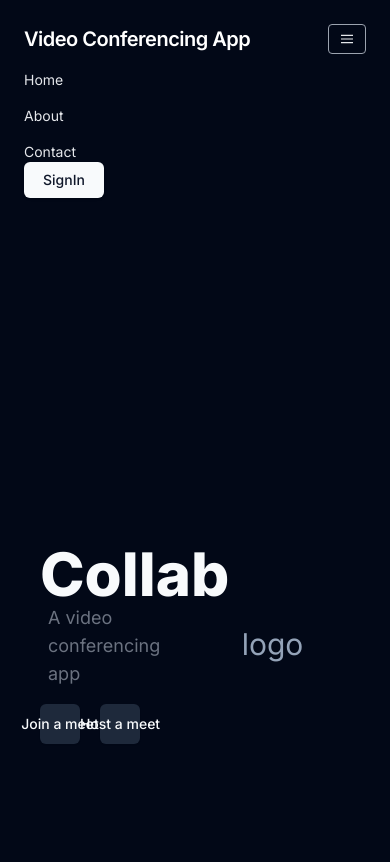
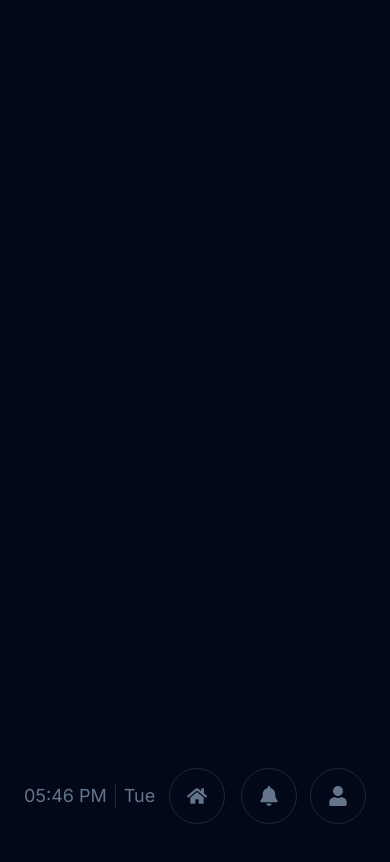
Before and after one commit to Unsorted-Wings/video-conferencing-app, a Next.js app: page / in a window 390 px wide. Shown: the top 862 px of the page. Built offline with nearby package versions, Linux system fonts and the light colour scheme.

Commit message:
changed layout

```diff
--- a/app/home/navbar.tsx
+++ b/app/home/navbar.tsx
@@ -37,18 +37,18 @@ const BottomNavbar = () => {
         </div>
 
       <div className="flex w-fit text-slate-500 space-x-4">
-        <Button variant="outline" className="w-12 h-12 rounded-full ">
-          <FaHome />
+        <Button variant="outline" className="w-14 h-14 rounded-full ">
+          <FaHome className="text-xl"/>
         </Button>
 
-        <Button variant="outline" className="w-12 h-12 rounded-full ">
-          <FaBell />
+        <Button variant="outline" className="w-14 h-14 rounded-full ">
+          <FaBell className="text-xl"/>
         </Button>
       </div>
 
       <div className="flex  text-slate-500 text-lg items-center">
-        <Button variant="outline" className="w-12 h-12 rounded-full ">
-          <FaUser />
+        <Button variant="outline" className="w-14 h-14 rounded-full ">
+          <FaUser className="text-xl"/>
         </Button>
         </div>
     </nav>
--- a/app/home/page.tsx
+++ b/app/home/page.tsx
@@ -1,26 +1,109 @@
 import { Button } from '@/components/ui/button';
+import {
+    Dialog,
+    DialogContent,
+    DialogDescription,
+    DialogFooter,
+    DialogHeader,
+    DialogTitle,
+    DialogTrigger,
+  } from "@/components/ui/dialog";
+  import { Input } from "@/components/ui/input";
+import { Label } from "@/components/ui/label";
 import React from 'react';
 import Navbar from './navbar';
-// import {Join} from "@/app/home/join"
 
 const LandingPage = () => {
 
 
     return (
         <div className="flex min-h-screen px-8">
-            <Navbar/>
+            <Navbar />
 
             <div className="flex flex-col justify-center w-1/2 p-8">
-                <h1 className="text-5xl font-bold mb-2">Collaborate, Build, Enjoy!</h1>
-                <div className="mt-4">
-                    <Button className="mr-4">Join a meet</Button>
-                    <Button variant="secondary">Host a meet</Button>
+                <h1 className="text-[2.5rem] font-bold mb-2">Collaborate, Build, Enjoy!</h1>
+                <div className="mt-2">
+                    {/* <Button className="mr-4 px-4 py-5 text-lg">Join a meet</Button>
+                    <Button variant="secondary">Host a meet</Button> */}
+                    <Dialog>
+                        <DialogTrigger asChild>
+                            <Button className="px-4 py-5 text-lg">Join a meet</Button>
+                        </DialogTrigger>
+                        <DialogContent className="sm:max-w-[425px]">
+                            <DialogHeader>
+                                <DialogTitle>Join Meet</DialogTitle>
+                            </DialogHeader>
+                            <div className="grid gap-4 py-4">
+                                <div className="grid grid-cols-4 items-center gap-4">
+                                    <Label htmlFor="name" className="text-right">
+                                        Name
+                                    </Label>
+                                    <Input
+                                        id="name"
+                                        defaultValue="Joe Doe"
+                                        className="col-span-3"
+                                    />
+                                </div>
+                                <div className="grid grid-cols-4 items-center gap-4">
+                                    <Label htmlFor="link" className="text-right">
+                                        Link
+                                    </Label>
+                                    <Input
+                                        id="link"
+                                        placeholder="Enter link"
+                                        className="col-span-3"
+                                    />
+                                </div>
+                            </div>
+                            <DialogFooter>
+                                <Button type="submit" className="m-auto min-w-[30%] rounded-lg">Join</Button>
+                            </DialogFooter>
+                        </DialogContent>
+                    </Dialog>
+                    <Dialog>
+                        <DialogTrigger asChild className="ml-4">
+                            <Button variant="secondary" className="px-4 py-5 text-lg">Host a meet</Button>
+                        </DialogTrigger>
+                        <DialogContent className="sm:max-w-[425px]">
+                            <DialogHeader>
+                                <DialogTitle>Join Meet</DialogTitle>
+                            </DialogHeader>
+                            <div className="grid gap-4 py-4">
+                                <div className="grid grid-cols-4 items-center gap-4">
+                                    <Label htmlFor="name" className="text-right">
+                                        Name
+                                    </Label>
+                                    <Input
+                                        id="name"
+                                        defaultValue="Joe Doe"
+                                        className="col-span-3"
+                                    />
+                                </div>
+                                <div className="grid grid-cols-4 items-center gap-4">
+                                    <Label htmlFor="link" className="text-right">
+                                        Link
+                                    </Label>
+                                    <Input
+                                        id="link"
+                                        placeholder="Enter link"
+                                        className="col-span-3"
+                                    />
+                                </div>
+                            </div>
+                            <DialogFooter>
+                                <Button type="submit" className="m-auto min-w-[30%] rounded-lg">Join</Button>
+                            </DialogFooter>
+                        </DialogContent>
+                    </Dialog>
                 </div>
-            {/* <Join /> */}
 
 
 
             </div>
+            <div className="flex flex-col justify-center items-center w-1/2 p-8">
+                <h1 className="text-7xl font-bold mb-2 font-mono">Collab</h1>
+            </div>
+
         </div>
 
     );
--- a/app/login/page.tsx
+++ b/app/login/page.tsx
@@ -12,7 +12,7 @@ import { Input } from "@/components/ui/input";
 import { Label } from "@/components/ui/label";
 import { Tabs, TabsContent, TabsList, TabsTrigger } from "@/components/ui/tabs";
 import { Separator } from "@/components/ui/separator";
-import { FaGoogle, FaGithub } from "react-icons/fa6";
+import { FaGoogle, FaGithub, FaFacebook } from "react-icons/fa6";
 import React, { useState } from "react";
 
 import {
@@ -134,6 +134,12 @@ const page = () => {
                   >
                     <FaGithub className="text-xl" />
                   </Button>
+                  <Button
+                    variant="outline"
+                    className="w-12 h-12 rounded-full p-0"
+                  >
+                    <FaFacebook className="text-xl" />
+                  </Button>
                 </div>
               </CardFooter>
             </Card>
@@ -198,6 +204,12 @@ const page = () => {
                   >
                     <FaGithub className="text-xl" />
                   </Button>
+                  <Button
+                    variant="outline"
+                    className="w-12 h-12 rounded-full p-0"
+                  >
+                    <FaFacebook className="text-xl" />
+                  </Button>
                 </div>
               </CardFooter>
             </Card>
--- a/app/page.tsx
+++ b/app/page.tsx
@@ -1,46 +1,13 @@
-import { Button } from "@/components/ui/button";
+import React from 'react';
+import Navbar from './home/navbar';
 
-export default function Home() {
+const MeetingRoom = () => {
   return (
-    <div>
-      <nav className="flex items-center justify-between flex-wrap bg-gray-00 p-6">
-        <div className="flex items-center flex-shrink-0 text-white mr-6">
-          <span className="font-semibold text-xl tracking-tight">Video Conferencing App</span>
-        </div>
-        <div className="block lg:hidden">
-          <button className="flex items-center px-3 py-2 border rounded text-gray-200 border-gray-400 hover:text-white hover:border-white">
-            <svg className="fill-current h-3 w-3" viewBox="0 0 20 20" xmlns="http://www.w3.org/2000/svg">
-              <title>Menu</title>
-              <path d="M0 3h20v2H0V3zm0 6h20v2H0V9zm0 6h20v2H0v-2z" />
-            </svg>
-          </button>
-        </div>
-        <div className="w-full block flex-grow lg:flex lg:items-center lg:w-auto">
-          <div className="text-sm lg:flex-grow">
-            <a href="#responsive-header" className="block mt-4 lg:inline-block lg:mt-0 text-gray-200 hover:text-white mr-4">
-              Home
-            </a>
-            <a href="#responsive-header" className="block mt-4 lg:inline-block lg:mt-0 text-gray-200 hover:text-white mr-4">
-              About
-            </a>
-            <a href="#responsive-header" className="block mt-4 lg:inline-block lg:mt-0 text-gray-200 hover:text-white">
-              Contact
-            </a>
-          </div>
-          <Button className="w-20 p-2">SignIn</Button>
-        </div>
-      </nav>
-      <div className="flex min-h-screen w-full p-10">
-        <div className="w-1/2 flex flex-col justify-center">
-          <h1 className="text-6xl font-extrabold">Collab</h1>
-          <p className="text-gray-500 text-lg ml-2 mb-4">A video conferencing app</p>
-          <div>
-            <Button variant={"secondary"} className="w-1/6 p-5">Join a meet</Button>
-            <Button variant={"secondary"} className="w-1/6 p-5 ml-5">Host a meet</Button>
-          </div>
-        </div>
-        <div className="w-1/2 flex justify-center items-center text-3xl text-slate-400">logo</div>
-      </div>
+    <div className="flex h-screen">
+      <Navbar />
+
     </div>
   );
-}
+};
+
+export default MeetingRoom;
--- /dev/null
+++ b/components/ui/sonner.tsx
@@ -0,0 +1,31 @@
+"use client"
+
+import { useTheme } from "next-themes"
+import { Toaster as Sonner } from "sonner"
+
+type ToasterProps = React.ComponentProps<typeof Sonner>
+
+const Toaster = ({ ...props }: ToasterProps) => {
+  const { theme = "system" } = useTheme()
+
+  return (
+    <Sonner
+      theme={theme as ToasterProps["theme"]}
+      className="toaster group"
+      toastOptions={{
+        classNames: {
+          toast:
+            "group toast group-[.toaster]:bg-background group-[.toaster]:text-foreground group-[.toaster]:border-border group-[.toaster]:shadow-lg",
+          description: "group-[.toast]:text-muted-foreground",
+          actionButton:
+            "group-[.toast]:bg-primary group-[.toast]:text-primary-foreground",
+          cancelButton:
+            "group-[.toast]:bg-muted group-[.toast]:text-muted-foreground",
+        },
+      }}
+      {...props}
+    />
+  )
+}
+
+export { Toaster }
--- a/package.json
+++ b/package.json
@@ -23,6 +23,7 @@
     "react": "^18",
     "react-dom": "^18",
     "react-icons": "^5.0.1",
+    "sonner": "^1.4.3",
     "tailwind-merge": "^2.2.1",
     "tailwindcss-animate": "^1.0.7"
   },
```
Also changed, not shown: 1 other file (tests, documents, lock files or other folders).
